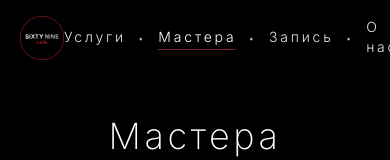
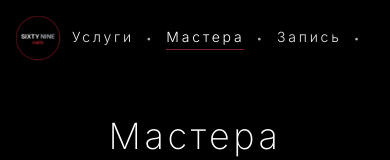
Before and after one commit to x0r1x/SixtyNineNails, a Next.js app: page /mastera in a window 390 px wide. Shown: the top 160 px of the page. Built offline with nearby package versions, Linux system fonts and the light colour scheme; no server answers.

Commit message:
fix(header): horizontal scroll for mobile nav
Keep logo fixed; allow the link row to swipe left/right on narrow
screens so items no longer collide with the logo.

```diff
--- a/app/globals.css
+++ b/app/globals.css
@@ -481,3 +481,12 @@ body {
     transform: none;
   }
 }
+
+/* ── Mobile header nav scroll ── */
+.sn-header-nav {
+  -webkit-overflow-scrolling: touch;
+  scrollbar-width: none;
+}
+.sn-header-nav::-webkit-scrollbar {
+  display: none;
+}
--- a/components/Header.tsx
+++ b/components/Header.tsx
@@ -18,7 +18,7 @@ export default function Header() {
   if (pathname === "/") return null;
 
   return (
-    <header className="relative z-20 flex w-full items-center justify-between px-5 py-4 md:px-12 md:py-6">
+    <header className="relative z-20 flex w-full items-center gap-3 px-4 py-4 md:gap-6 md:px-12 md:py-6">
       <Link href="/" className="shrink-0" aria-label="SixtyNineNails — главная">
         <Image
           src="/logo-small.png"
@@ -29,12 +29,18 @@ export default function Header() {
           priority
         />
       </Link>
-      <nav className="flex items-center gap-3 text-sm font-light tracking-nav text-white md:gap-4 md:text-base">
+      <nav
+        className="sn-header-nav flex min-w-0 flex-1 items-center gap-3 overflow-x-auto text-sm font-light tracking-nav text-white md:justify-end md:gap-4 md:overflow-visible md:text-base"
+        aria-label="Основное меню"
+      >
         {links.map((link, i) => {
           const active =
             pathname === link.href || pathname.startsWith(link.href + "/");
           return (
-            <span key={link.href} className="flex items-center gap-3 md:gap-4">
+            <span
+              key={link.href}
+              className="flex shrink-0 items-center gap-3 md:gap-4"
+            >
               {i > 0 && (
                 <span className="text-[10px] text-white/70" aria-hidden>
                   •
@@ -44,8 +50,8 @@ export default function Header() {
                 href={link.href}
                 className={
                   active
-                    ? "sn-nav-link border-b border-burgundy pb-0.5 text-white"
-                    : "sn-nav-link border-b border-transparent pb-0.5 text-white/90 hover:border-burgundy hover:text-white"
+                    ? "sn-nav-link whitespace-nowrap border-b border-burgundy pb-0.5 text-white"
+                    : "sn-nav-link whitespace-nowrap border-b border-transparent pb-0.5 text-white/90 hover:border-burgundy hover:text-white"
                 }
               >
                 {link.label}
--- a/components/HomeSplash.tsx
+++ b/components/HomeSplash.tsx
@@ -154,17 +154,20 @@ export default function HomeSplash() {
         }`}
         aria-hidden={!open && !reduceMotion}
       >
-        <header className="relative z-20 flex w-full items-center justify-between px-5 py-4 md:px-12 md:py-6">
+        <header className="relative z-20 flex w-full items-center gap-3 px-4 py-4 md:gap-6 md:px-12 md:py-6">
           <div
             ref={slotRef}
             className="sn-logo-slot h-11 w-11 shrink-0 md:h-[72px] md:w-[72px]"
             aria-hidden
           />
-          <nav className="flex items-center gap-3 text-sm font-light tracking-nav text-white md:gap-4 md:text-base">
+          <nav
+            className="sn-header-nav flex min-w-0 flex-1 items-center gap-3 overflow-x-auto text-sm font-light tracking-nav text-white md:justify-end md:gap-4 md:overflow-visible md:text-base"
+            aria-label="Основное меню"
+          >
             {navLinks.map((link, i) => (
               <span
                 key={link.href}
-                className="sn-home-nav-item flex items-center gap-3 md:gap-4"
+                className="sn-home-nav-item flex shrink-0 items-center gap-3 md:gap-4"
                 style={{ ["--sn-nav-i" as string]: String(i) }}
               >
                 {i > 0 && (
@@ -174,7 +177,7 @@ export default function HomeSplash() {
                 )}
                 <Link
                   href={link.href}
-                  className="sn-nav-link border-b border-transparent pb-0.5 text-white/90 hover:border-burgundy hover:text-white"
+                  className="sn-nav-link whitespace-nowrap border-b border-transparent pb-0.5 text-white/90 hover:border-burgundy hover:text-white"
                   tabIndex={open || reduceMotion ? undefined : -1}
                 >
                   {link.label}
```
